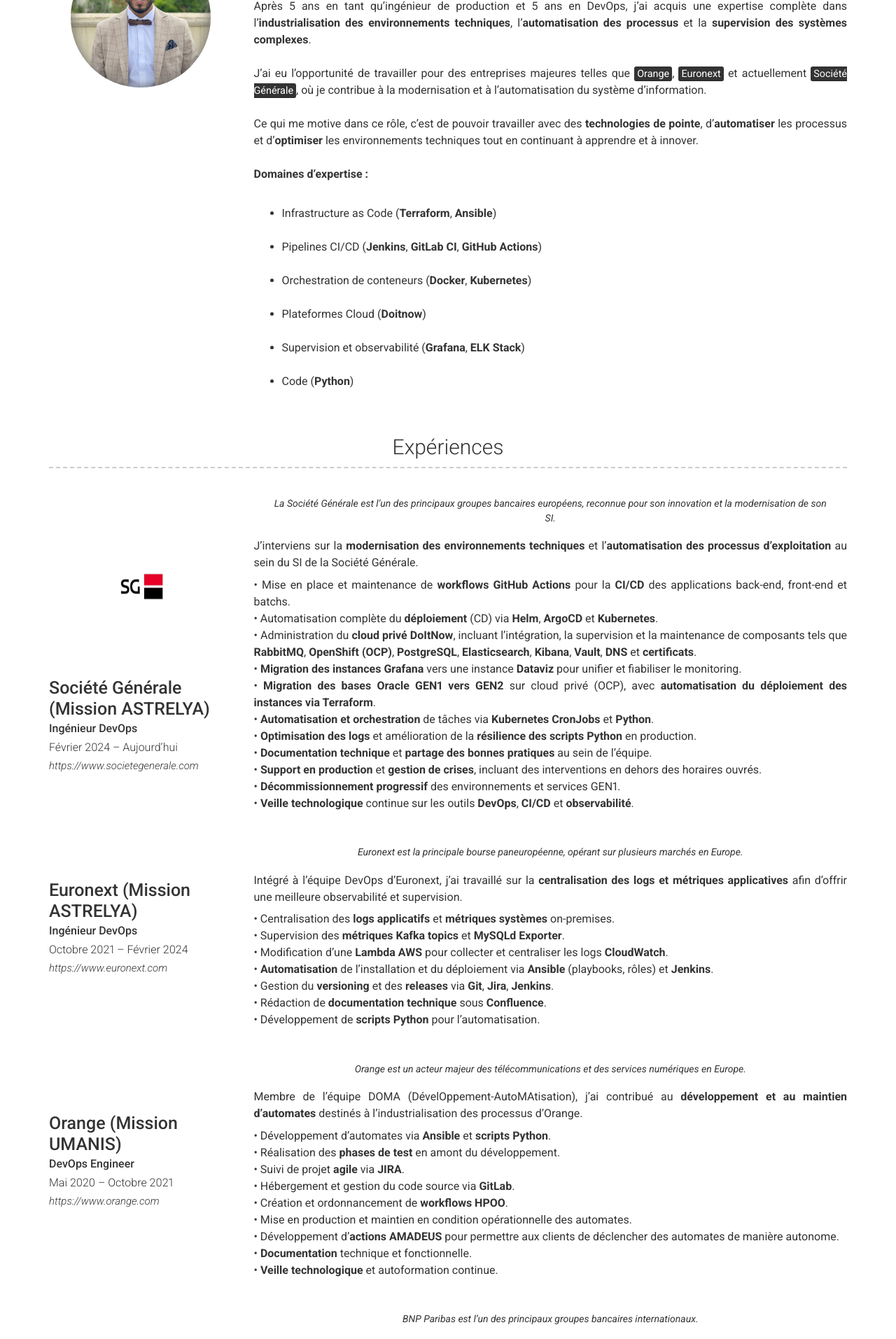
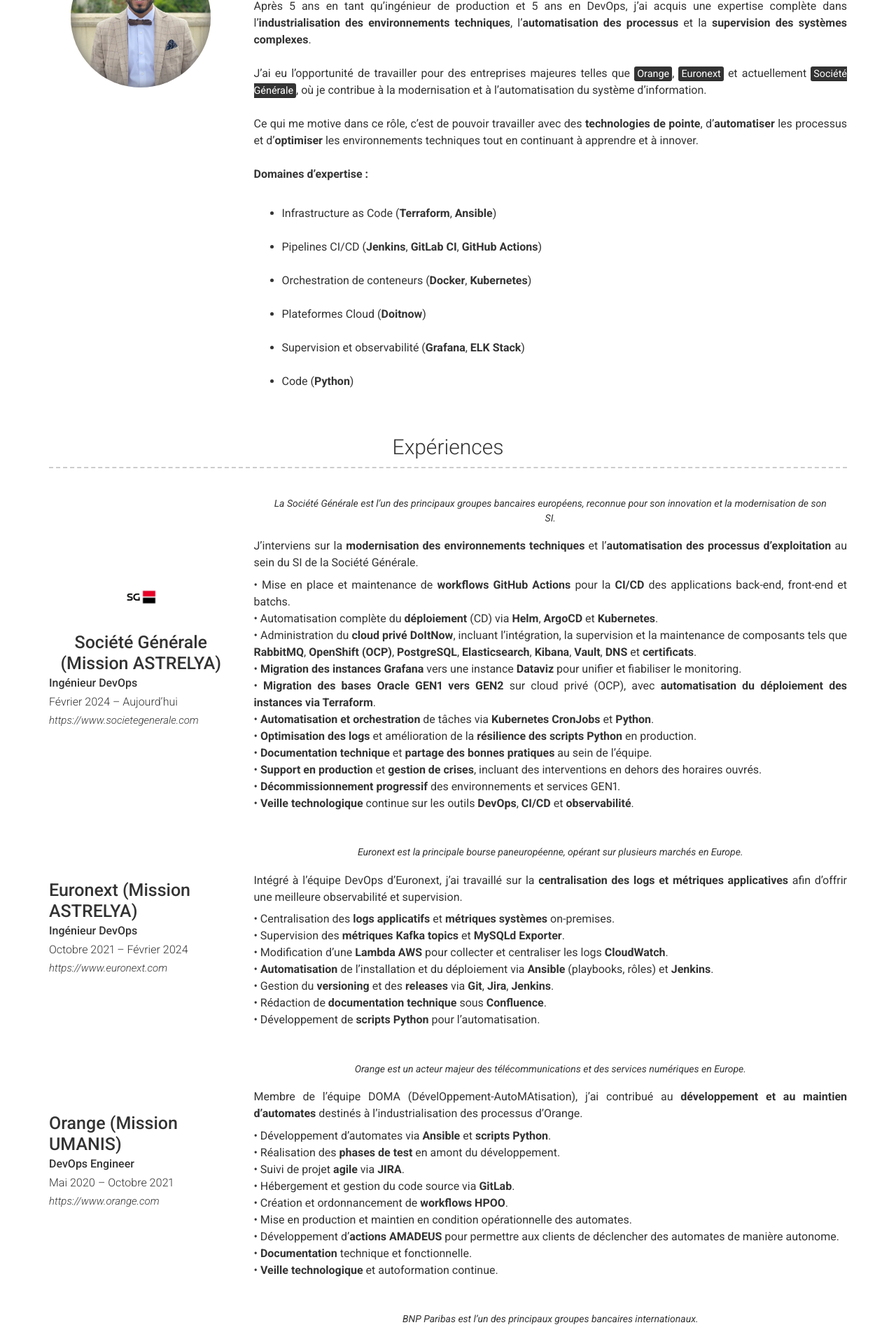
Before and after one commit to SERDANI/serdaninicolas.github.io, a Jekyll site: the page built from index.md, in a window 1280 px wide. Shown: the part 377-2290 px from the top of the page at 70% size. Built offline with Jekyll 4.4.1, drawn with Linux system fonts in a browser that asks for light colours; nearby versions of some CDN libraries.

Commit message:
Update _config.yml

```diff
--- a/_config.yml
+++ b/_config.yml
@@ -45,7 +45,7 @@ content:
     layout: list
     content:
       - layout: left
-        title: <img src="images/logo_sg.jpg" height="200"><br><br>Société Générale (Mission ASTRELYA)
+        title: '<div style="text-align:center;"><img src="images/logo_sg.jpg" height="100"><br>Société Générale (Mission ASTRELYA)</div>'
         sub_title: Ingénieur DevOps
         caption: Février 2024 – Aujourd’hui
         link: https://www.societegenerale.com
```
